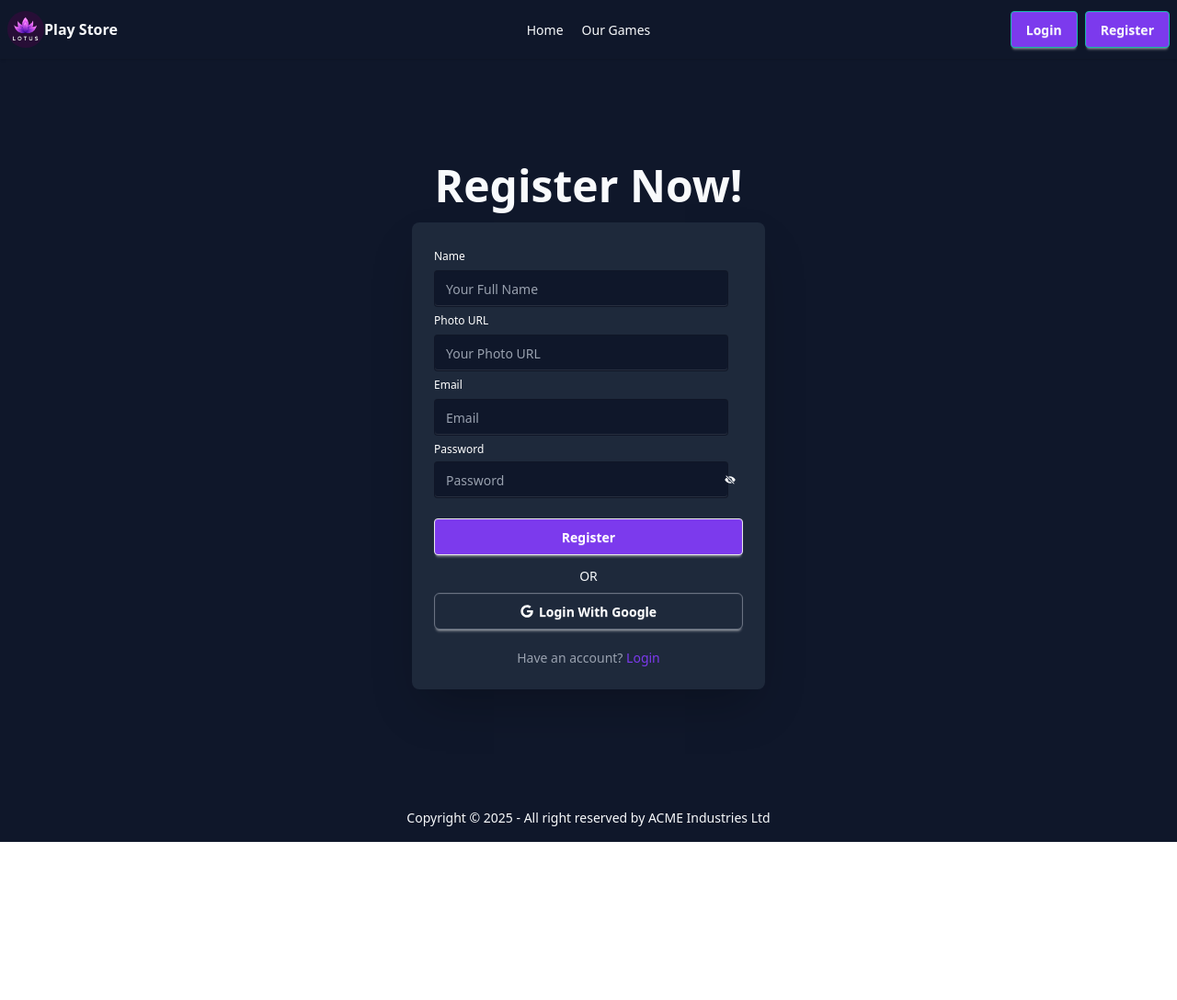
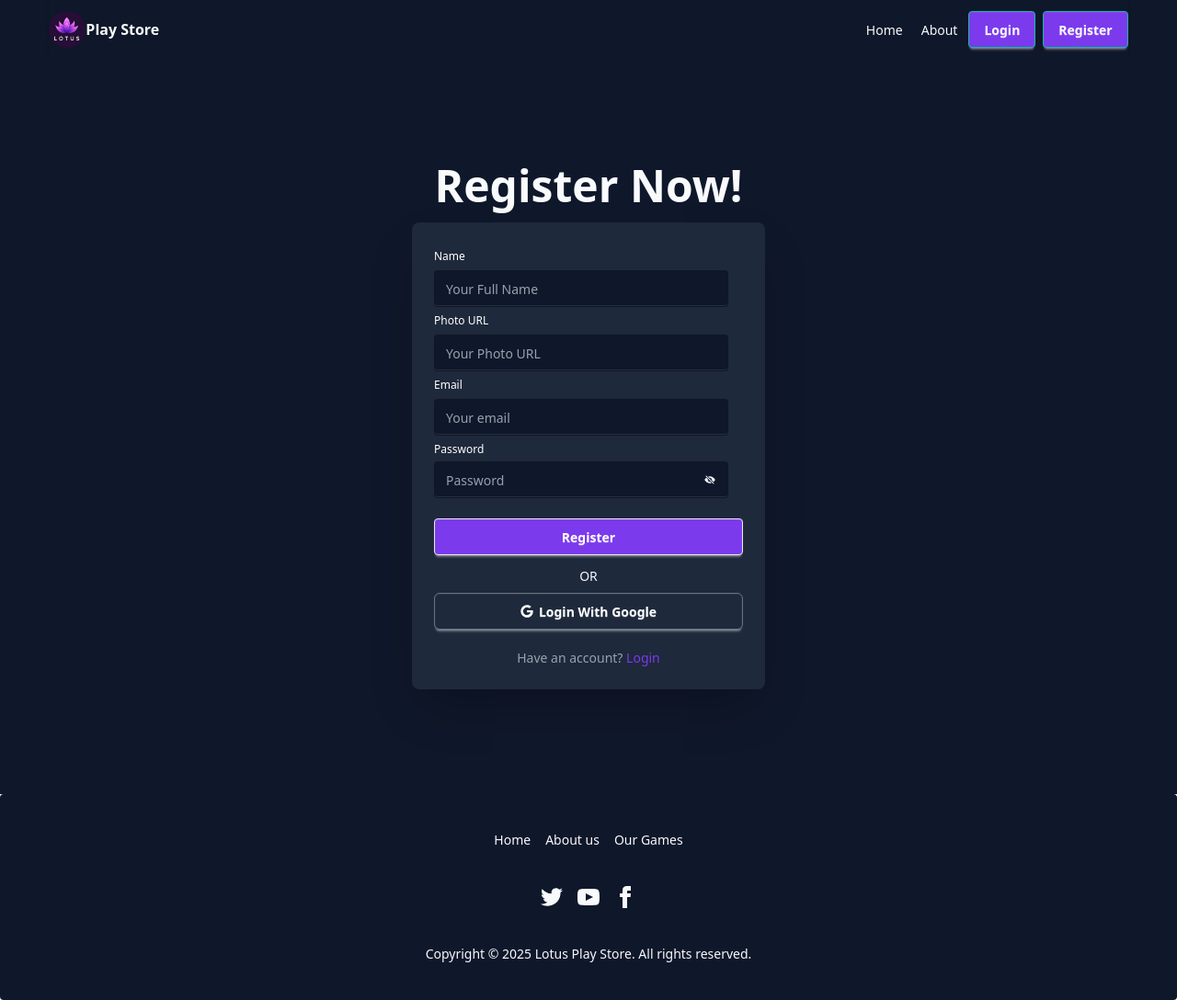
Before and after one commit to siam-khan-alt/lotus-play-store, a React (Vite) app: page /register in a window 1280 px wide. Shown: the whole page at 92% size. Before the commit the page ends 916 px from the top, so only its background shows below. Built offline with nearby package versions, Linux system fonts and the light colour scheme; no server answers.

Commit message:
add readme.md file and fixd some problem and alhamdulillah done

```diff
--- a/src/Components/Footer.jsx
+++ b/src/Components/Footer.jsx
@@ -1,13 +1,58 @@
 import React from "react";
+import { Link } from "react-router";
 
 const Footer = () => {
   return (
     <div>
-      <footer className="footer sm:footer-horizontal footer-center bg-[#0F172A] text-[#F8FAFC]   p-4">
+      <footer className="footer footer-horizontal footer-center bg-[#0F172A] text-[#F8FAFC]  rounded p-10">
+        <nav className="grid grid-flow-col gap-4">
+          <Link to={'/'} className="link link-hover">Home</Link>
+          <Link to={'/about'} className="link link-hover">About us</Link>
+          <Link to={'/games'} className="link link-hover">Our Games</Link>
+
+
+        </nav>
+        <nav>
+          <div className="grid grid-flow-col gap-4">
+            <a>
+              <svg
+                xmlns="http://www.w3.org/2000/svg"
+                width="24"
+                height="24"
+                viewBox="0 0 24 24"
+                className="fill-current"
+              >
+                <path d="M24 4.557c-.883.392-1.832.656-2.828.775 1.017-.609 1.798-1.574 2.165-2.724-.951.564-2.005.974-3.127 1.195-.897-.957-2.178-1.555-3.594-1.555-3.179 0-5.515 2.966-4.797 6.045-4.091-.205-7.719-2.165-10.148-5.144-1.29 2.213-.669 5.108 1.523 6.574-.806-.026-1.566-.247-2.229-.616-.054 2.281 1.581 4.415 3.949 4.89-.693.188-1.452.232-2.224.084.626 1.956 2.444 3.379 4.6 3.419-2.07 1.623-4.678 2.348-7.29 2.04 2.179 1.397 4.768 2.212 7.548 2.212 9.142 0 14.307-7.721 13.995-14.646.962-.695 1.797-1.562 2.457-2.549z"></path>
+              </svg>
+            </a>
+            <a>
+              <svg
+                xmlns="http://www.w3.org/2000/svg"
+                width="24"
+                height="24"
+                viewBox="0 0 24 24"
+                className="fill-current"
+              >
+                <path d="M19.615 3.184c-3.604-.246-11.631-.245-15.23 0-3.897.266-4.356 2.62-4.385 8.816.029 6.185.484 8.549 4.385 8.816 3.6.245 11.626.246 15.23 0 3.897-.266 4.356-2.62 4.385-8.816-.029-6.185-.484-8.549-4.385-8.816zm-10.615 12.816v-8l8 3.993-8 4.007z"></path>
+              </svg>
+            </a>
+            <a>
+              <svg
+                xmlns="http://www.w3.org/2000/svg"
+                width="24"
+                height="24"
+                viewBox="0 0 24 24"
+                className="fill-current"
+              >
+                <path d="M9 8h-3v4h3v12h5v-12h3.642l.358-4h-4v-1.667c0-.955.192-1.333 1.115-1.333h2.885v-5h-3.808c-3.596 0-5.192 1.583-5.192 4.615v3.385z"></path>
+              </svg>
+            </a>
+          </div>
+        </nav>
         <aside>
           <p>
-            Copyright © {new Date().getFullYear()} - All right reserved by ACME
-            Industries Ltd
+            Copyright © {new Date().getFullYear()} Lotus Play Store. All rights
+            reserved.
           </p>
         </aside>
       </footer>
--- a/src/Components/Navbar.jsx
+++ b/src/Components/Navbar.jsx
@@ -20,12 +20,12 @@
   const links = (
     <>
       <NavLink to={"/"}>Home</NavLink>
-      <NavLink to={"/games"}>Our Games</NavLink>
+      <NavLink to={"/about"}>About</NavLink>
     </>
   );
   return (
-    <div>
-      <div className="navbar bg-[#0F172A]  shadow-sm">
+    <div className="">
+      <div className="w-11/12 mx-auto py-3 flex items-center justify-center bg-[#0F172A]  shadow-sm">
         <div className="navbar-start">
           <div className="dropdown">
             <div tabIndex={0} role="button" className="btn btn-ghost lg:hidden">
@@ -59,12 +59,16 @@
           <h4 className="font-bold">Play Store</h4>
           </Link>
         </div>
-        <div className="navbar-center hidden lg:flex">
+
+        <div className="navbar-end">
+          <div className="mr-2 hidden lg:flex">
           <ul className="menu flex justify-center items-center gap-5 menu-horizontal px-1">
             {links}
           </ul>
         </div>
-        <div className="navbar-end">{users? <> <Link to={'/profile'}><img  src={users?.photoURL?users?.photoURL: img} alt="" className="rounded-full w-10 h-10" /></Link> <button
+
+
+          {users? <> <Link to={'/profile'}><img  src={users?.photoURL?users?.photoURL: img} alt="" className="rounded-full w-10 h-10" /></Link> <button
               onClick={handleLogOut} className="btn ml-2 hover:bg-[#6D28D9] text-[#F8FAFC] bg-[#7C3AED] border-[#14B8A6]
 "
             >
--- a/src/Components/Newslater.jsx
+++ b/src/Components/Newslater.jsx
@@ -7,7 +7,7 @@
         <div className="w-11/12 mx-auto text-center space-y-4">
           <h2 className="text-2xl font-bold">Subscribe to Our Newsletter</h2>
           <p className="text-gray-300">
-            Get updates about new games, developer news, and exclusive
+            Get updates about new games,indie developer news, and exclusive
             offers!
           </p>
 
--- a/src/Layout/MainLayout.jsx
+++ b/src/Layout/MainLayout.jsx
@@ -17,7 +17,7 @@
           animate={{ opacity: 1, y: 0 }}
           exit={{ opacity: 0, y: -20 }}
           transition={{ duration: 0.4, ease: "easeInOut" }}
-          className="flex-grow"
+
         >
           <Outlet />
         </motion.div>
--- /dev/null
+++ b/src/Pages/About.jsx
@@ -0,0 +1,48 @@
+import React from "react";
+import useTitle from "../Hooks/useTitle";
+import logo from '../assets/lotus-img.jpg'
+const About = () => {
+  useTitle("About");
+
+  return (
+    <div className="bg-[#0F172A] text-white min-h-screen px-6 py-12 ">
+        <div className="flex flex-col justify-center items-center">
+            <img src={logo} alt="" className="rounded-full mb-4 w-60 h-60 md:w-80 md:h-80" />
+      <h1 className="text-4xl font-bold text-center mb-6">About Lotus Play Store</h1>
+      <p className="text-center text-gray-300 max-w-2xl mx-auto mb-12">
+        Lotus Play Store is a digital game hub designed to connect gamers and indie developers.
+        Our mission is to help players discover unique games and support the creators behind them.
+      </p>
+        </div>
+
+      <div className="grid md:grid-cols-2 gap-8 w-11/12 mx-auto">
+        <div>
+          <h2 className="text-2xl font-semibold mb-3">🎮 Key Features</h2>
+          <ul className="list-disc pl-6 text-gray-400 space-y-2">
+            <li>Discover and install indie games</li>
+            <li>View detailed game ratings and developer info</li>
+            <li>Secure login and Google authentication</li>
+            <li>Modern and responsive UI</li>
+          </ul>
+        </div>
+
+        <div>
+          <h2 className="text-2xl font-semibold mb-3">🛠️ Create With</h2>
+          <ul className="list-disc pl-6 text-gray-400 space-y-2">
+            <li>React + Vite</li>
+            <li>Tailwind CSS</li>
+            <li>Firebase Authentication</li>
+            <li>Framer Motion</li>
+          </ul>
+        </div>
+      </div>
+
+      <div className="text-center mt-12">
+        <p className="text-gray-400 ">Developed by <span className="text-[#7C3AED]">Md Siam Khan</span></p>
+
+      </div>
+    </div>
+  );
+};
+
+export default About;
--- a/src/Pages/Login.jsx
+++ b/src/Pages/Login.jsx
@@ -16,19 +16,19 @@
   const location = useLocation();
   const goBack = location.state || "/";
   const navigate = useNavigate();
+
+
   const handleLogIn = (e) => {
     e.preventDefault();
     const email = e.target.email.value;
     const password = e.target.password.value;
-
-
     LogIn(email, password)
       .then((result) => {
         toast.success("create succesfull");
         setUser(result.user);
         navigate(goBack);
       })
-      .catch((err) => toast.error(err.message));
+    .catch((err) => {toast.error(err.message)});
   };
 
   const handleGoogleSignin = () => {
@@ -60,7 +60,8 @@
                   name="email"
                   type="email"
                   className="input bg-[#0F172A] placeholder-gray-400"
-                  placeholder="Email"
+                  placeholder="Your email"
+                  required
                 />
                 <div className="relative">
                   <label className="label text-white mb-1">Password</label>
@@ -69,10 +70,11 @@
                     name="password"
                     placeholder="Password"
                     className="input bg-[#0F172A] placeholder-gray-400 text-white"
+                    required
                   />
                   <span
                     onClick={() => setShow(!show)}
-                    className="absolute right-[8px] top-[36px] cursor-pointer z-50"
+                    className="absolute right-[10px] sm:right-[24px] md:right-[30px] top-[36px] cursor-pointer z-50"
                   >
                     {show ? <FaEye /> : <IoEyeOff />}
                   </span>
--- a/src/Pages/Profile.jsx
+++ b/src/Pages/Profile.jsx
@@ -21,7 +21,7 @@
           {users?.displayName || "Anonymous User"}
         </h2>
         <p className="text-gray-400 mt-1">
-          {users?.email || "No email available"}
+          {users?.email }
         </p>
         <Link to={'/updateProfile'}>
         <button className="mt-6 btn w-full hover:bg-[#6D28D9] text-[#F8FAFC] bg-[#7C3AED] border-[#14B8A6]  font-medium">
--- a/src/Pages/Register.jsx
+++ b/src/Pages/Register.jsx
@@ -37,6 +37,7 @@
           .then(() => {})
           .catch((err) => toast.error(err.message));
         toast.success("create succesfull");
+        e.target.reset()
       })
       .catch((err) => {toast.error(err.message)
         setLoading(false)
@@ -84,7 +85,8 @@
                   name="email"
                   type="email"
                   className="input bg-[#0F172A] placeholder-gray-400"
-                  placeholder="Email"
+                  placeholder="Your email"
+                  required
                 />
                 <div className="relative">
                   <label className="label text-white mb-1">Password</label>
@@ -93,10 +95,11 @@
                     name="password"
                     placeholder="Password"
                     className="input bg-[#0F172A] placeholder-gray-400 text-white"
+                    required
                   />
                   <span
                     onClick={() => setShow(!show)}
-                    className="absolute right-[8px] top-[36px] cursor-pointer z-50"
+                    className="absolute right-[10px] sm:right-[24px] md:right-[30px] top-[36px] cursor-pointer z-50"
                   >
                     {show ? <FaEye /> : <IoEyeOff />}
                   </span>
--- a/src/Router/Router.jsx
+++ b/src/Router/Router.jsx
@@ -11,6 +11,7 @@
 import ProfileUpdate from "../Pages/ProfileUpdate";
 import ResetPass from "../Pages/ResetPass";
 import Loader from "../Pages/Loader";
+import About from "../Pages/About";
 
 const router = createBrowserRouter([
   {
@@ -43,6 +44,9 @@
       },
       {
         path: '/reset', Component: ResetPass
+      },
+      {
+        path: '/about', Component: About
       }
     ],
   },
--- a/src/index.css
+++ b/src/index.css
@@ -1,5 +1,5 @@
 @import "tailwindcss";
 @plugin "daisyui";
 .menu a.active{
-  @apply font-bold
+  @apply font-bold text-purple-500
 }
```
Also changed, not shown: src/Components/Slider.jsx (+4 -4 lines), 2 other files (tests, documents, lock files or other folders).
